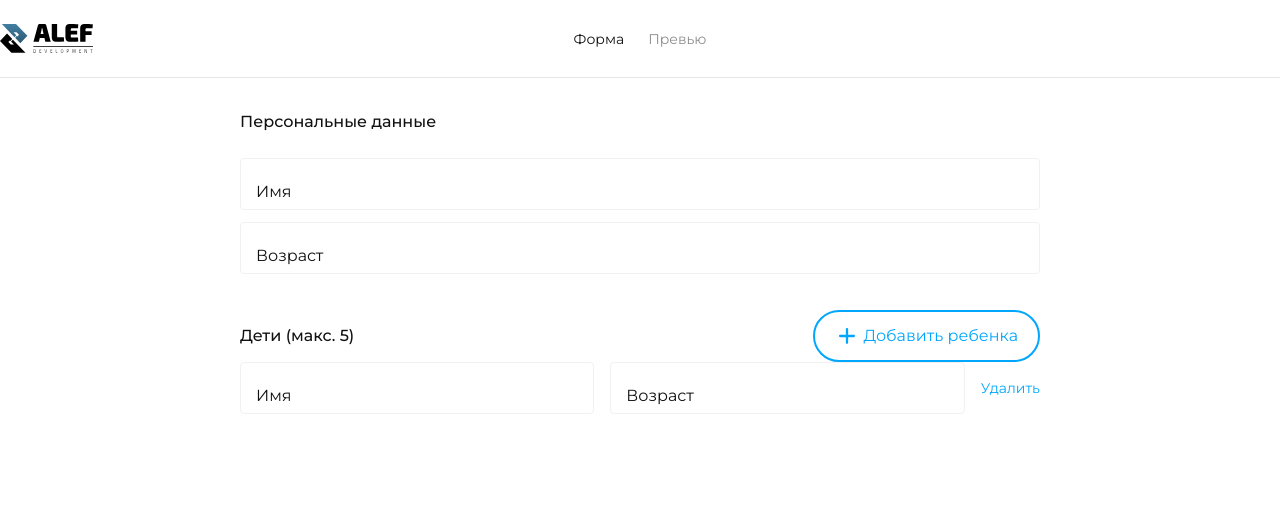
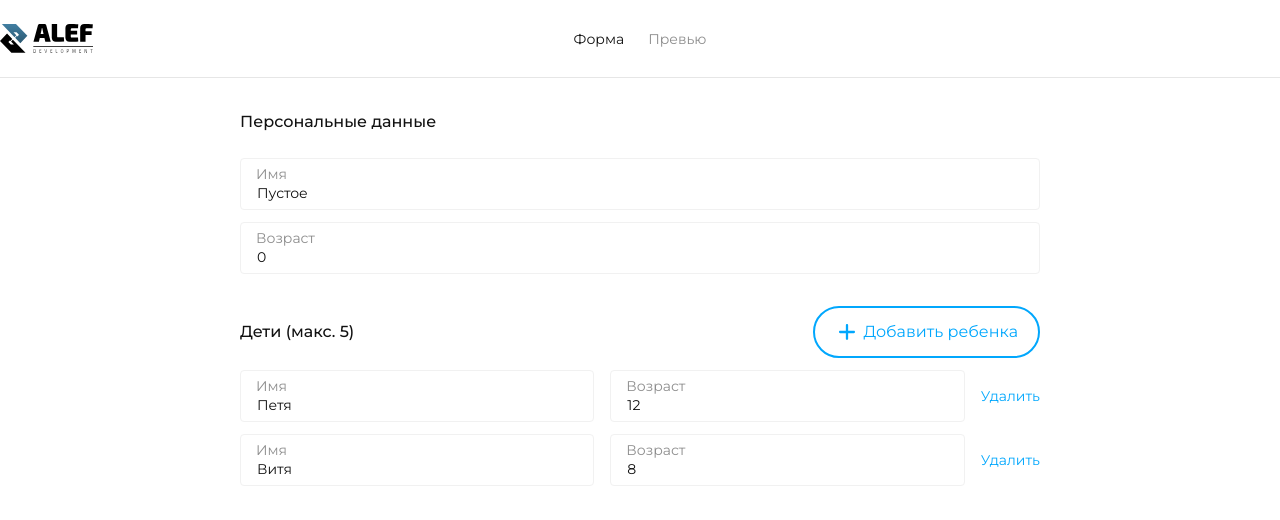
Before and after one commit to Abandoned-knowledge/alef-test, a Vue app: page / in a window 1280 px wide. Shown: the top 520 px of the page. Built offline with nearby package versions, Linux system fonts and the light colour scheme.

Commit message:
complete ChildrenInfo

```diff
--- a/src/components/ChildrenInfo.vue
+++ b/src/components/ChildrenInfo.vue
@@ -1,15 +1,45 @@
 <script setup lang="ts">
 import PlusIcon from "@/shared/ui/PlusIcon.vue";
+import ChildForm from "@/shared/ui/ChildForm.vue";
+import useChildrenStore from "@/shared/stores/children";
+import { computed } from "vue";
+
+const isButtonShow = computed(() => childrenStore.children.length < 5);
+const hasChildren = computed(() => childrenStore.children.length > 0);
+
+const childrenStore = useChildrenStore();
+
+const array = [1, 2, 3];
 </script>
 
 <template>
   <div class="w-full">
     <header class="flex items-center justify-between">
-      <p class="font-medium">Дети (макс. 5)</p>
-      <button class="button button-outline gap-1">
+      <p class="w-full font-medium">Дети (макс. 5)</p>
+      <button
+        v-if="isButtonShow"
+        class="button button-outline gap-1 text-nowrap"
+        @click="childrenStore.addNewChild()"
+      >
         <PlusIcon />
         Добавить ребенка
       </button>
     </header>
+
+    <div class="mt-3 flex w-full flex-col gap-3">
+      <p
+        class="text-xl font-medium"
+        v-if="!hasChildren"
+      >
+        Нет детей
+      </p>
+      <ChildForm
+        v-for="(child, index) in childrenStore.children"
+        :key="index"
+        v-model:name="child.name"
+        v-model:age="child.age"
+        :index="index"
+      />
+    </div>
   </div>
 </template>
--- a/src/components/PersonalInfo.vue
+++ b/src/components/PersonalInfo.vue
@@ -1,5 +1,8 @@
 <script setup lang="ts">
+import usePersonalStore from "@/shared/stores/personal";
 import InputBase from "@/shared/ui/InputBase.vue";
+
+const personalStore = usePersonalStore();
 </script>
 
 <template>
@@ -8,15 +11,12 @@ import InputBase from "@/shared/ui/InputBase.vue";
     <InputBase
       input-label="Имя"
       type="text"
+      v-model="personalStore.name"
     />
     <InputBase
       input-label="Возраст"
       type="number"
-    />
-    <input
-      type="text"
-      inputmode="numeric"
-      pattern="[0-9]*"
+      v-model="personalStore.age"
     />
   </div>
 </template>
--- a/src/pages/FormPage.vue
+++ b/src/pages/FormPage.vue
@@ -2,14 +2,12 @@
 import ChildrenInfo from "@/components/ChildrenInfo.vue";
 import HeaderBase from "@/components/HeaderBase.vue";
 import PersonalInfo from "@/components/PersonalInfo.vue";
-import ChildForm from "@/shared/ui/ChildForm.vue";
 </script>
 
 <template>
   <HeaderBase />
-  <main class="container mt-8 flex w-[800px] flex-col items-center">
+  <main class="container mt-8 flex w-[800px] flex-col items-center gap-8">
     <PersonalInfo />
     <ChildrenInfo />
-    <ChildForm />
   </main>
 </template>
--- /dev/null
+++ b/src/shared/stores/children.ts
@@ -0,0 +1,33 @@
+import { defineStore } from "pinia";
+import { ref } from "vue";
+
+interface Child {
+  name: string;
+  age: number;
+}
+
+const useChildrenStore = defineStore("children", () => {
+  const children = ref<Child[]>([
+    {
+      name: "Петя",
+      age: 12,
+    },
+    {
+      name: "Витя",
+      age: 8,
+    },
+  ]);
+
+  function addNewChild() {
+    children.value.push({
+      name: "Имя",
+      age: 0,
+    });
+  }
+
+  const deleteChild = (index: number) => children.value.splice(index, 1);
+
+  return { children, addNewChild, deleteChild };
+});
+
+export default useChildrenStore;
--- /dev/null
+++ b/src/shared/stores/personal.ts
@@ -0,0 +1,11 @@
+import { defineStore } from "pinia";
+import { ref } from "vue";
+
+const usePersonalStore = defineStore("personal", () => {
+  const name = ref<string>("Пустое");
+  const age = ref<number>(0);
+
+  return { name, age };
+});
+
+export default usePersonalStore;
--- a/src/shared/ui/ChildForm.vue
+++ b/src/shared/ui/ChildForm.vue
@@ -1,5 +1,13 @@
 <script setup lang="ts">
+import useChildrenStore from "../stores/children";
 import InputBase from "./InputBase.vue";
+
+const { index } = defineProps<{ index: number }>();
+
+const childrenStore = useChildrenStore();
+
+const childName = defineModel<string>("name");
+const childAge = defineModel<number>("age");
 </script>
 
 <template>
@@ -8,13 +16,20 @@ import InputBase from "./InputBase.vue";
       class="w-full"
       type="text"
       input-label="Имя"
+      v-model="childName"
     />
     <InputBase
       class="w-full"
       type="number"
       input-label="Возраст"
+      v-model="childAge"
     />
 
-    <button class="text-primary cursor-pointer text-sm">Удалить</button>
+    <button
+      @click="childrenStore.deleteChild(index)"
+      class="cursor-pointer text-sm text-primary"
+    >
+      Удалить
+    </button>
   </article>
 </template>
--- a/src/shared/ui/InputBase.vue
+++ b/src/shared/ui/InputBase.vue
@@ -9,6 +9,8 @@ function handleKeyDown(event: KeyboardEvent) {
   const key = event.key;
   if (isNaN(Number(event.key)) && key !== "Backspace") event.preventDefault();
 }
+
+const model = defineModel();
 </script>
 
 <template>
@@ -18,11 +20,13 @@ function handleKeyDown(event: KeyboardEvent) {
       @keydown="handleKeyDown($event)"
       type="text"
       placeholder=""
+      v-model="model"
     />
     <input
       v-else
       type="text"
       placeholder=""
+      v-model="model"
     />
     <label>{{ inputLabel }}</label>
   </div>
@@ -32,7 +36,7 @@ function handleKeyDown(event: KeyboardEvent) {
 .input-box {
   @apply relative;
   input {
-    @apply border-gray-light w-full rounded border px-4 pb-1.5 pt-6 text-sm outline-1 placeholder:opacity-0;
+    @apply w-full rounded border border-gray-light px-4 pb-1.5 pt-6 text-sm outline-1 placeholder:opacity-0;
     &:focus,
     &:not(:placeholder-shown) {
       + label {
```
